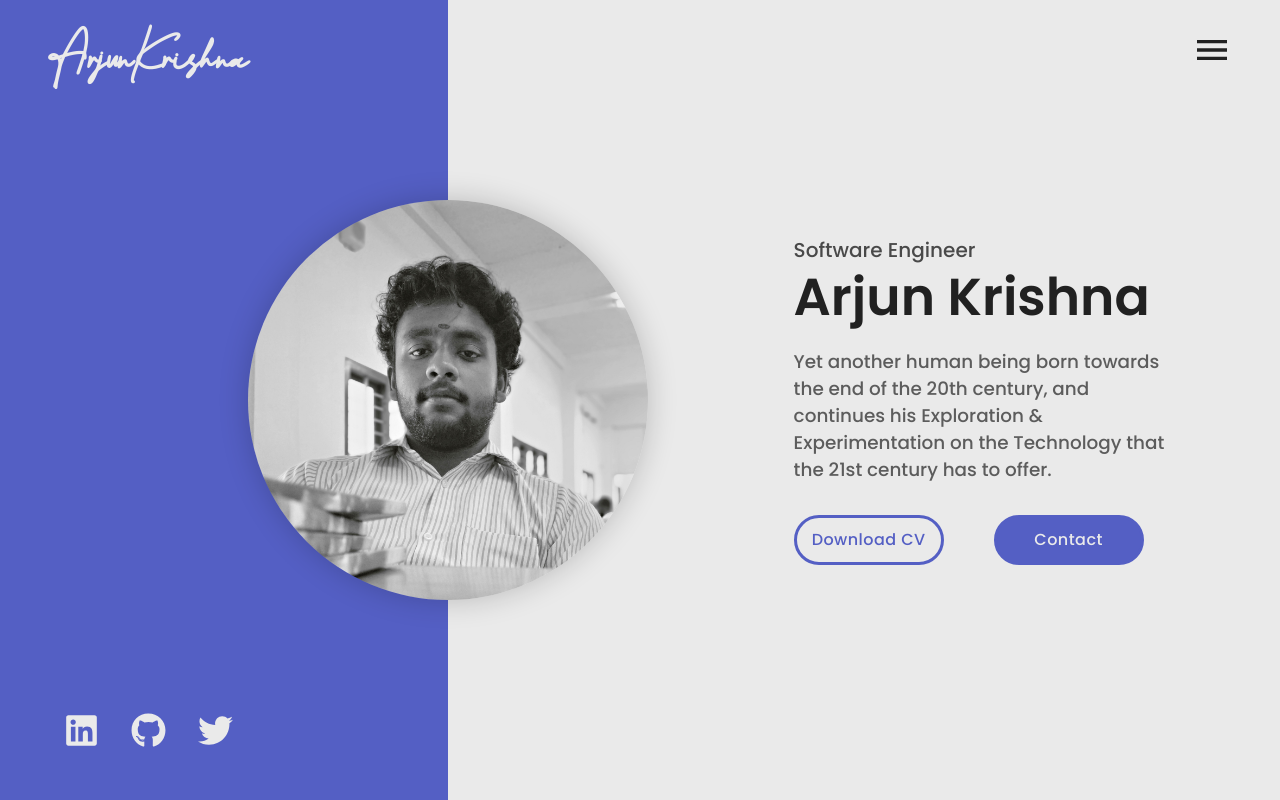
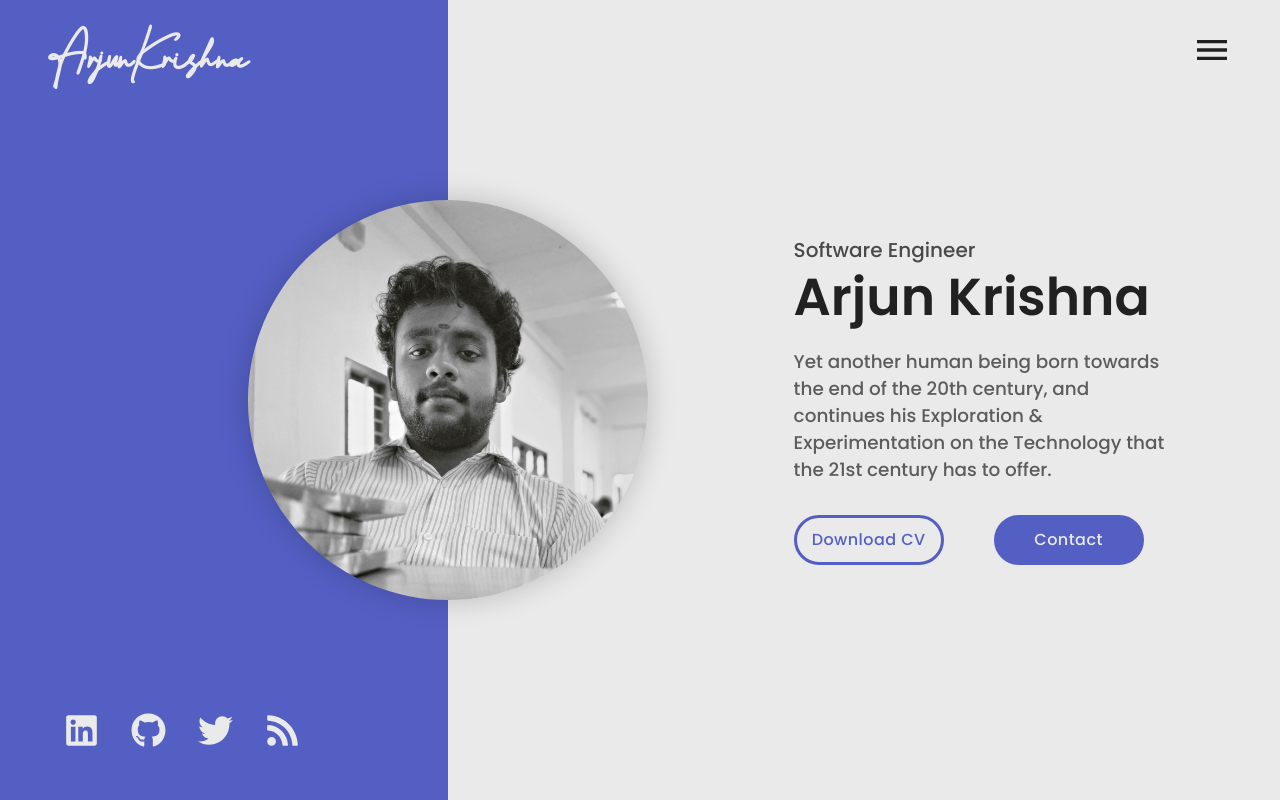
Before and after one commit to decoded-cipher/portfolio_2.0, a React (Create React App) app: page / in a window 1280 px wide. Shown: the top 800 px of the page. Built offline with nearby package versions, Linux system fonts and the light colour scheme; no server answers; a web font is replaced by a local one.

Commit message:
feat : Add RSS (Inovus Blogs)

```diff
--- a/src/components/Landing/Landing.js
+++ b/src/components/Landing/Landing.js
@@ -13,7 +13,7 @@ import {
     FaLinkedin,
     FaGithub,
     FaYoutube,
-    FaBlogger,
+    FaRss,
 } from 'react-icons/fa';
 
 function Landing() {
@@ -127,16 +127,16 @@ function Landing() {
                                 />
                             </a>
                         )}
-                        {socialsData.blogger && (
+                        {socialsData.rss && (
                             <a
-                                href={socialsData.blogger}
+                                href={socialsData.rss}
                                 target='_blank'
                                 rel='noreferrer'
                             >
-                                <FaBlogger
+                                <FaRss
                                     className='landing--social'
                                     style={{ color: theme.secondary }}
-                                    aria-label='Blogger'
+                                    aria-label='RSS'
                                 />
                             </a>
                         )}
--- a/src/data/socialsData.js
+++ b/src/data/socialsData.js
@@ -6,9 +6,9 @@ export const socialsData = {
     // codepen: 'https://codepen.io/',
     twitter: 'https://twitter.com/decoded_cipher',
     // reddit: 'https://www.reddit.com/user/',
-    // blogger: 'https://www.blogger.com/',
     medium: 'https://medium.com/@decoded_cipher',
     // stackOverflow: 'https://stackoverflow.com/users/11622116/decoded-cipher',
     gitlab: 'https://gitlab.com/decoded-cipher',
     // youtube: 'https://youtube.com/'
+    rss: 'https://blog.inovuslabs.org/author/arjun/rss/',
 }
```
